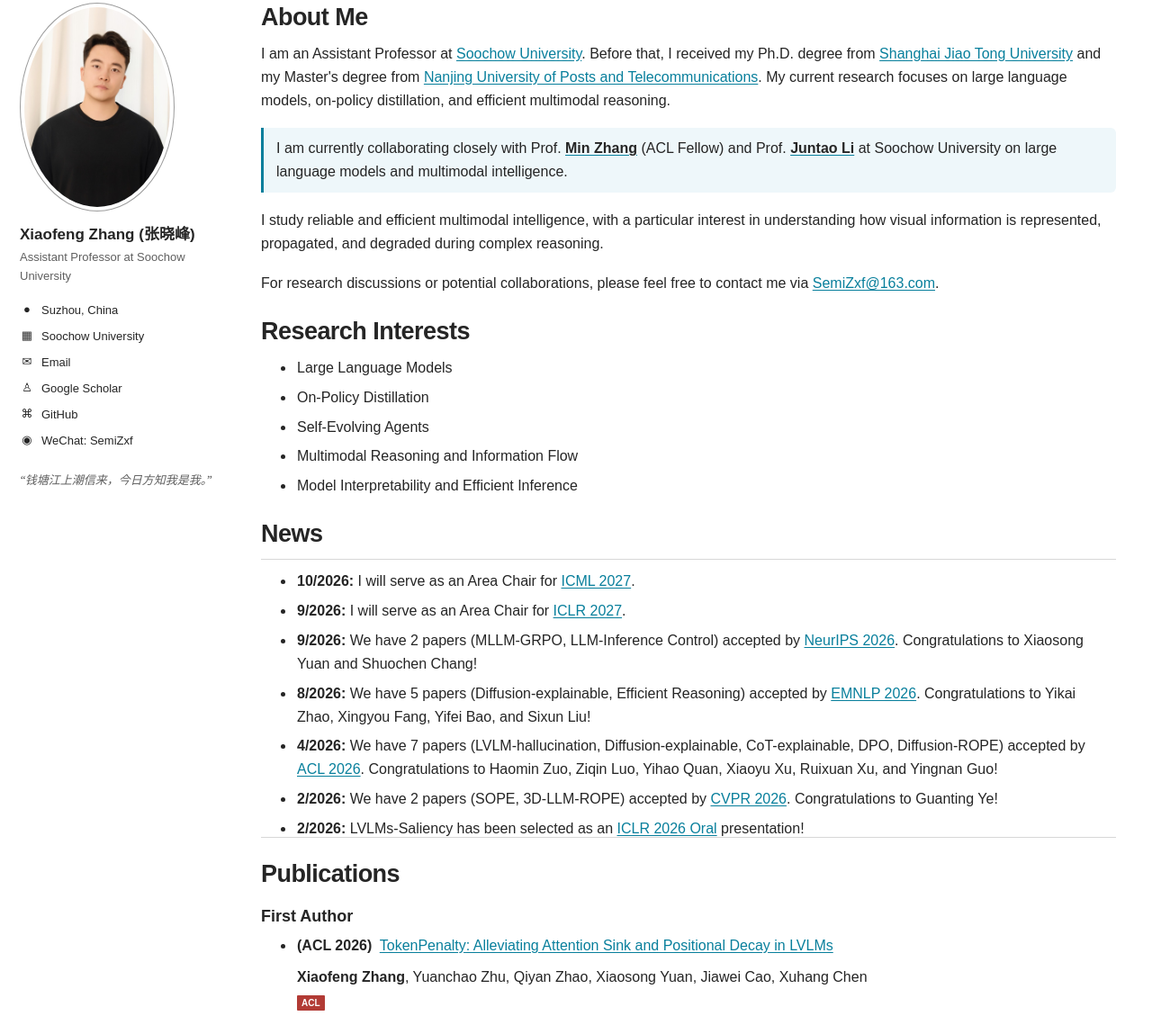
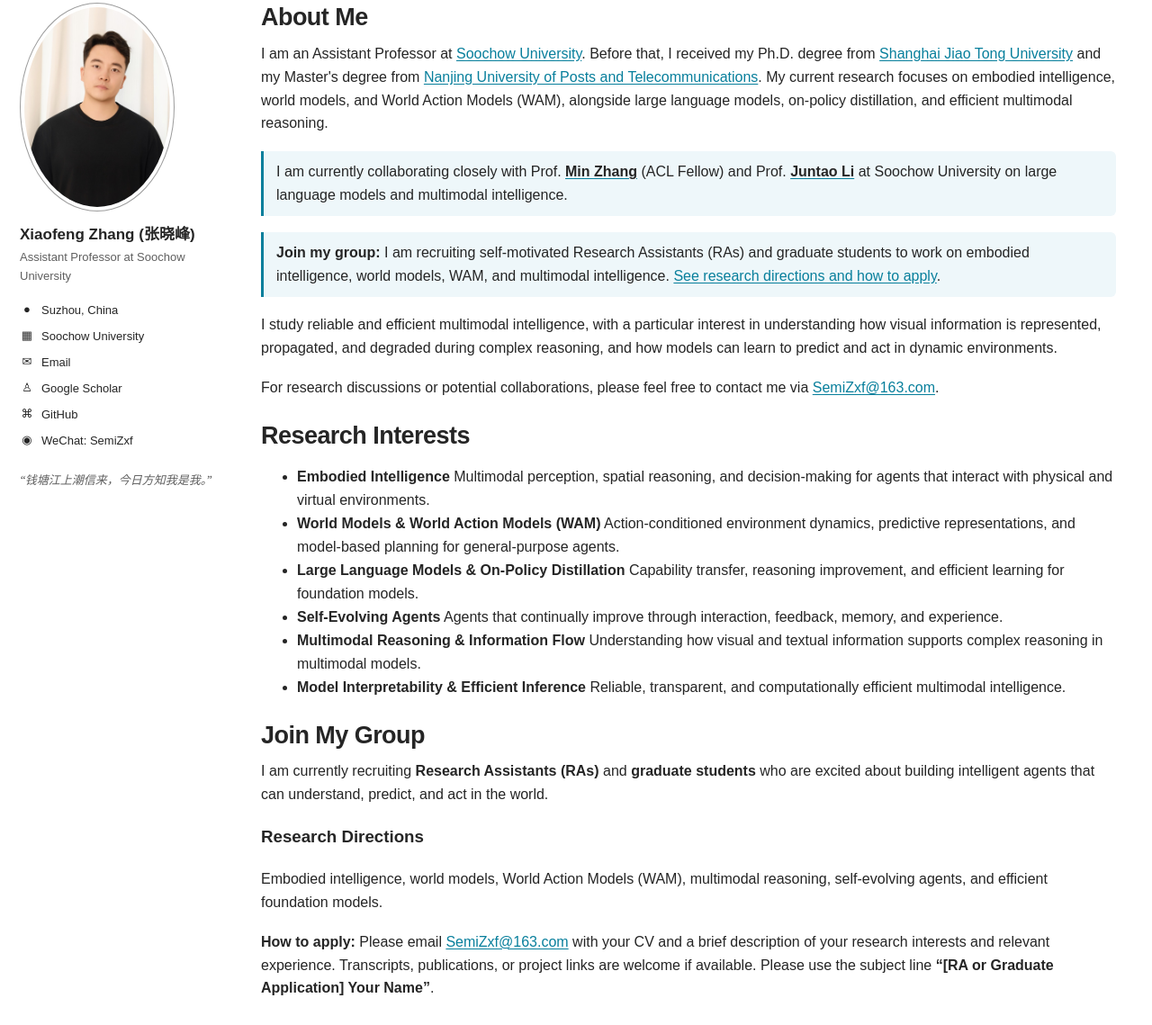
Before and after one commit to zhangbaijin/zhangbaijin.github.io, a plain HTML site: page index.html in a window 1280 px wide. Shown: the part 91-1230 px from the top of the page at 90% size. Drawn offline with Linux system fonts and the light colour scheme.

Commit message:
Update index.html

```diff
--- a/index.html
+++ b/index.html
@@ -346,25 +346,59 @@
       </div>
     </aside>
 
-    <main>
+
+    <main id="main-content">
       <section id="about" class="intro">
         <h2>About Me</h2>
-        <p>I am an Assistant Professor at <a href="https://www.suda.edu.cn/" target="_blank" rel="noopener">Soochow University</a>. Before that, I received my Ph.D. degree from <a href="https://www.sjtu.edu.cn/" target="_blank" rel="noopener">Shanghai Jiao Tong University</a> and my Master's degree from <a href="https://www.njupt.edu.cn/" target="_blank" rel="noopener">Nanjing University of Posts and Telecommunications</a>. My current research focuses on large language models, on-policy distillation, and efficient multimodal reasoning.</p>
+        <p>I am an Assistant Professor at <a href="https://www.suda.edu.cn/" target="_blank" rel="noopener">Soochow University</a>. Before that, I received my Ph.D. degree from <a href="https://www.sjtu.edu.cn/" target="_blank" rel="noopener">Shanghai Jiao Tong University</a> and my Master's degree from <a href="https://www.njupt.edu.cn/" target="_blank" rel="noopener">Nanjing University of Posts and Telecommunications</a>. My current research focuses on embodied intelligence, world models, and World Action Models (WAM), alongside large language models, on-policy distillation, and efficient multimodal reasoning.</p>
         <p class="collab-note">I am currently collaborating closely with Prof. <a href="https://zhangmin-nlp-ai.github.io/cn_homepage/" target="_blank" rel="noopener"><strong>Min Zhang</strong></a> (ACL Fellow) and Prof. <a href="https://lijuntaopku.github.io/" target="_blank" rel="noopener"><strong>Juntao Li</strong></a> at Soochow University on large language models and multimodal intelligence.</p>
-        <p>I study reliable and efficient multimodal intelligence, with a particular interest in understanding how visual information is represented, propagated, and degraded during complex reasoning.</p>
+        <p class="collab-note recruitment-note"><strong>Join my group:</strong> I am recruiting self-motivated Research Assistants (RAs) and graduate students to work on embodied intelligence, world models, WAM, and multimodal intelligence. <a href="#opportunities">See research directions and how to apply</a>.</p>
+        <p>I study reliable and efficient multimodal intelligence, with a particular interest in understanding how visual information is represented, propagated, and degraded during complex reasoning, and how models can learn to predict and act in dynamic environments.</p>
         <p>For research discussions or potential collaborations, please feel free to contact me via <a href="mailto:SemiZxf@163.com">SemiZxf@163.com</a>.</p>
       </section>
 
       <section id="research">
         <h2>Research Interests</h2>
-        <ul class="simple-list">
-          <li>Large Language Models</li>
-          <li>On-Policy Distillation</li>
-          <li>Self-Evolving Agents</li>
-          <li>Multimodal Reasoning and Information Flow</li>
-          <li>Model Interpretability and Efficient Inference</li>
+        <ul class="research-list">
+          <li>
+            <strong>Embodied Intelligence</strong>
+            <span>Multimodal perception, spatial reasoning, and decision-making for agents that interact with physical and virtual environments.</span>
+          </li>
+          <li>
+            <strong>World Models &amp; World Action Models (WAM)</strong>
+            <span>Action-conditioned environment dynamics, predictive representations, and model-based planning for general-purpose agents.</span>
+          </li>
+          <li>
+            <strong>Large Language Models &amp; On-Policy Distillation</strong>
+            <span>Capability transfer, reasoning improvement, and efficient learning for foundation models.</span>
+          </li>
+          <li>
+            <strong>Self-Evolving Agents</strong>
+            <span>Agents that continually improve through interaction, feedback, memory, and experience.</span>
+          </li>
+          <li>
+            <strong>Multimodal Reasoning &amp; Information Flow</strong>
+            <span>Understanding how visual and textual information supports complex reasoning in multimodal models.</span>
+          </li>
+          <li>
+            <strong>Model Interpretability &amp; Efficient Inference</strong>
+            <span>Reliable, transparent, and computationally efficient multimodal intelligence.</span>
+          </li>
         </ul>
       </section>
+
+      <section id="opportunities">
+        <h2>Join My Group</h2>
+        <p class="recruitment-lead">I am currently recruiting <strong>Research Assistants (RAs)</strong> and <strong>graduate students</strong> who are excited about building intelligent agents that can understand, predict, and act in the world.</p>
+        <div class="recruitment-details">
+          <div>
+            <h3>Research Directions</h3>
+            <p>Embodied intelligence, world models, World Action Models (WAM), multimodal reasoning, self-evolving agents, and efficient foundation models.</p>
+          </div>
+        </div>
+        <p class="application-note"><strong>How to apply:</strong> Please email <a href="mailto:SemiZxf@163.com?subject=%5BRA%20or%20Graduate%20Application%5D%20Your%20Name">SemiZxf@163.com</a> with your CV and a brief description of your research interests and relevant experience. Transcripts, publications, or project links are welcome if available. Please use the subject line <strong>“[RA or Graduate Application] Your Name”</strong>.</p>
+      </section>
+
 
       <section id="news">
         <h2>News</h2>
```
